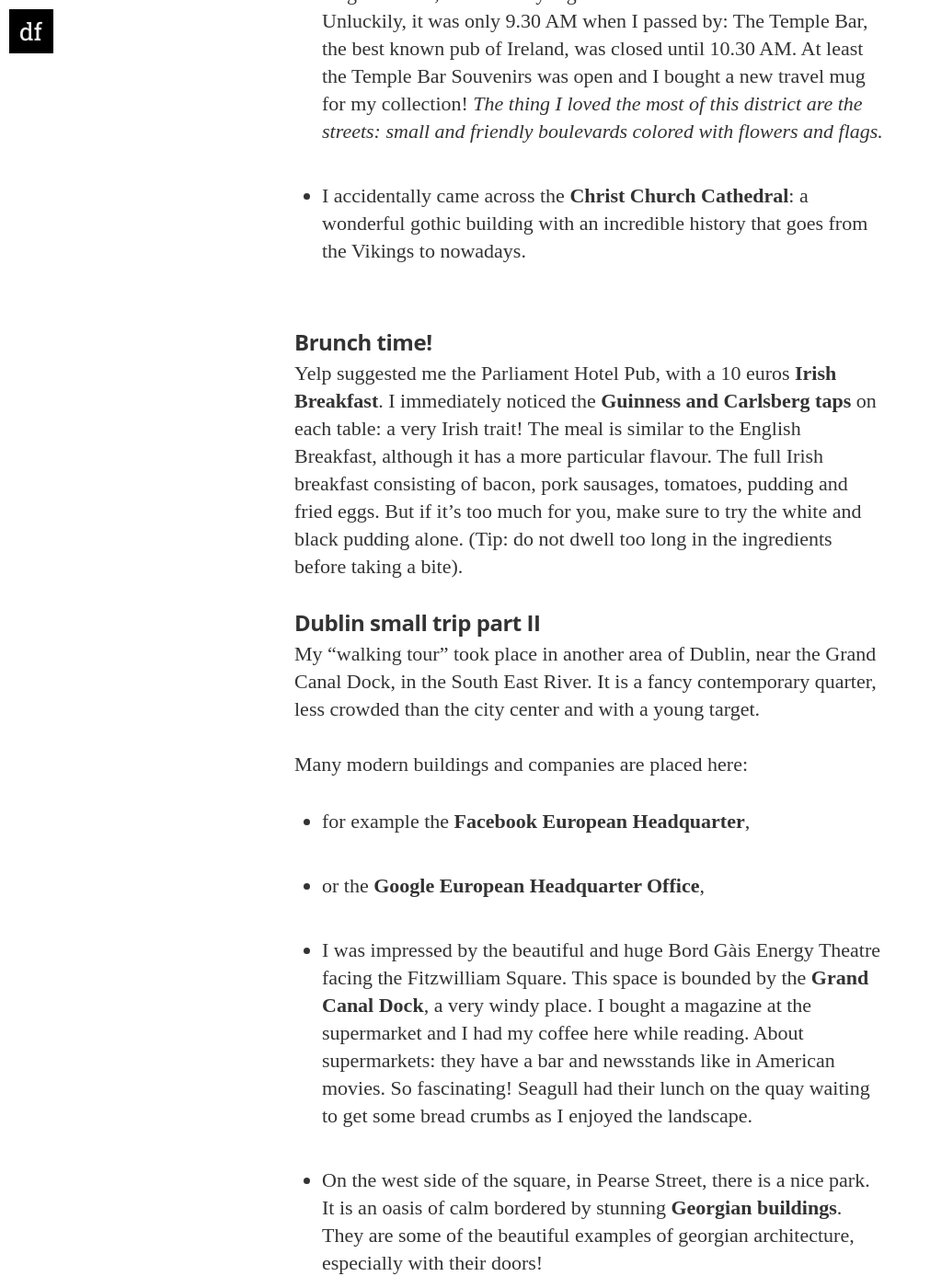
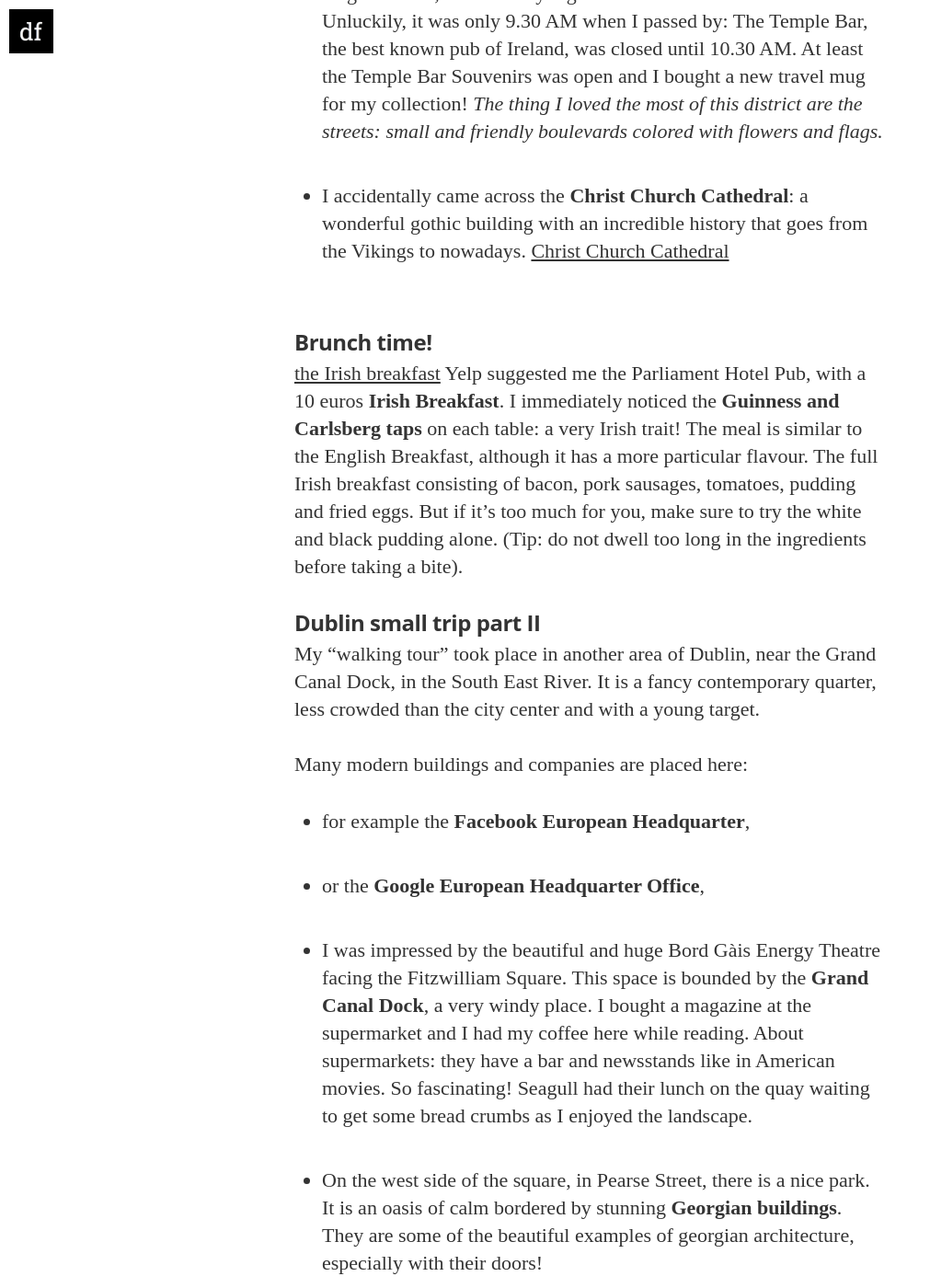
Before and after one commit to enicasoldo/allthesmalltrips.life, a Jekyll site: the page built from _posts/2017-07-17-20h-in-Dublin.md, in a window 1280 px wide and 1400 px high, scrolled down 2663 px. Shown: the whole window at 92% size, without its empty margins (0-1011 px from the left). Built offline with Jekyll 4.4.1, drawn with Linux system fonts in a browser that asks for light colours; nearby versions of some CDN libraries; some web fonts are replaced; our own code applies the rules of GitHub Pages for plain Markdown files; some of the changed text lies outside the part shown.

Commit message:
Update 2017-07-17-20h-in-Dublin.md

```diff
--- a/_posts/2017-07-17-20h-in-Dublin.md
+++ b/_posts/2017-07-17-20h-in-Dublin.md
@@ -29,8 +29,10 @@
 _The thing I loved the most of this district are the streets: small and friendly boulevards colored with flowers and flags._
 
 * I accidentally came across the **Christ Church Cathedral**: a wonderful gothic building with an incredible history that goes from the Vikings to nowadays.
+[Christ Church Cathedral](/assets/images/Christ-Church-Cathedral.jpg)
 
 ### Brunch time!
+[the Irish breakfast](/assets/images/Irish-breakfast.jpg)
 Yelp suggested me the Parliament Hotel Pub, with a 10 euros **Irish Breakfast**. I immediately noticed the **Guinness and Carlsberg taps** on each table: a very Irish trait! The meal is similar to the English Breakfast, although it has a more particular flavour. The full Irish breakfast consisting of bacon, pork sausages, tomatoes, pudding and fried eggs. But if it’s too much for you, make sure to try the white and black pudding alone. (Tip: do not dwell too long in the ingredients before taking a bite).
 
 ### Dublin small trip part II
```
Also changed, not shown: other parts of _posts/2017-07-17-20h-in-Dublin.md (+1 -0 lines).
